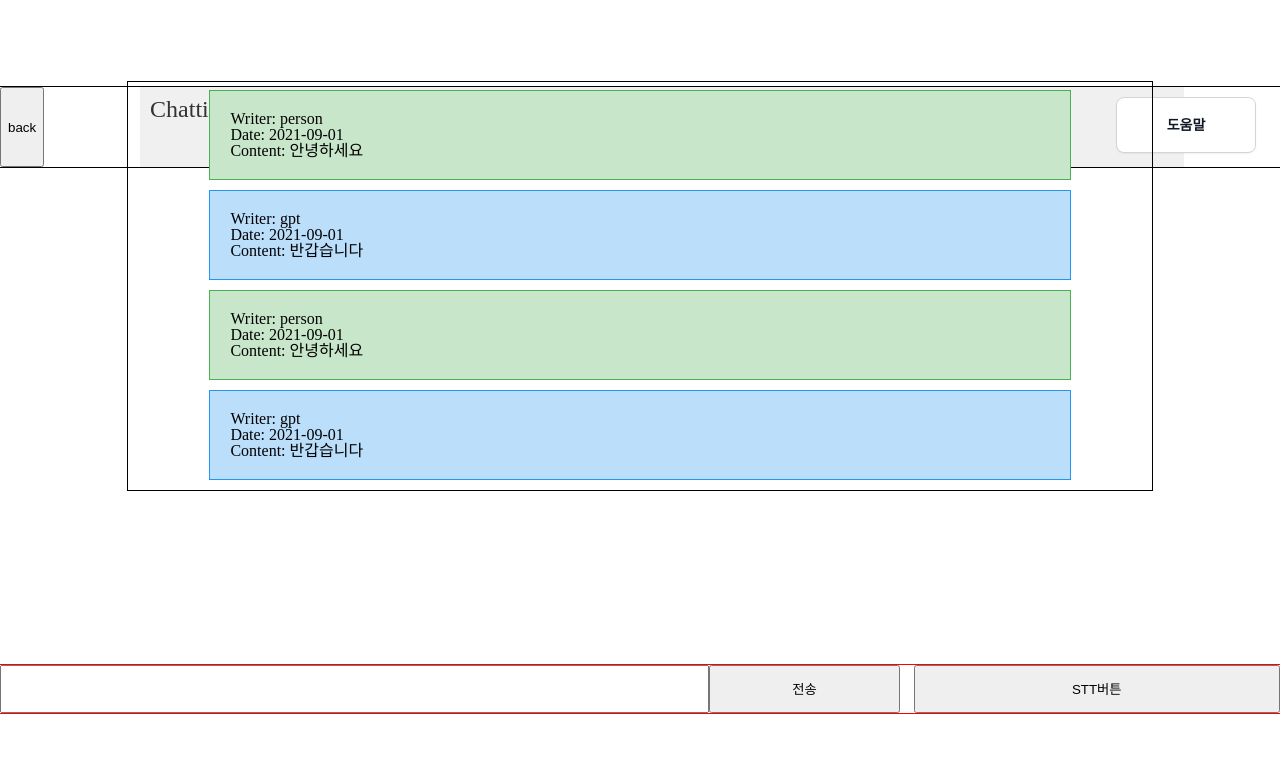
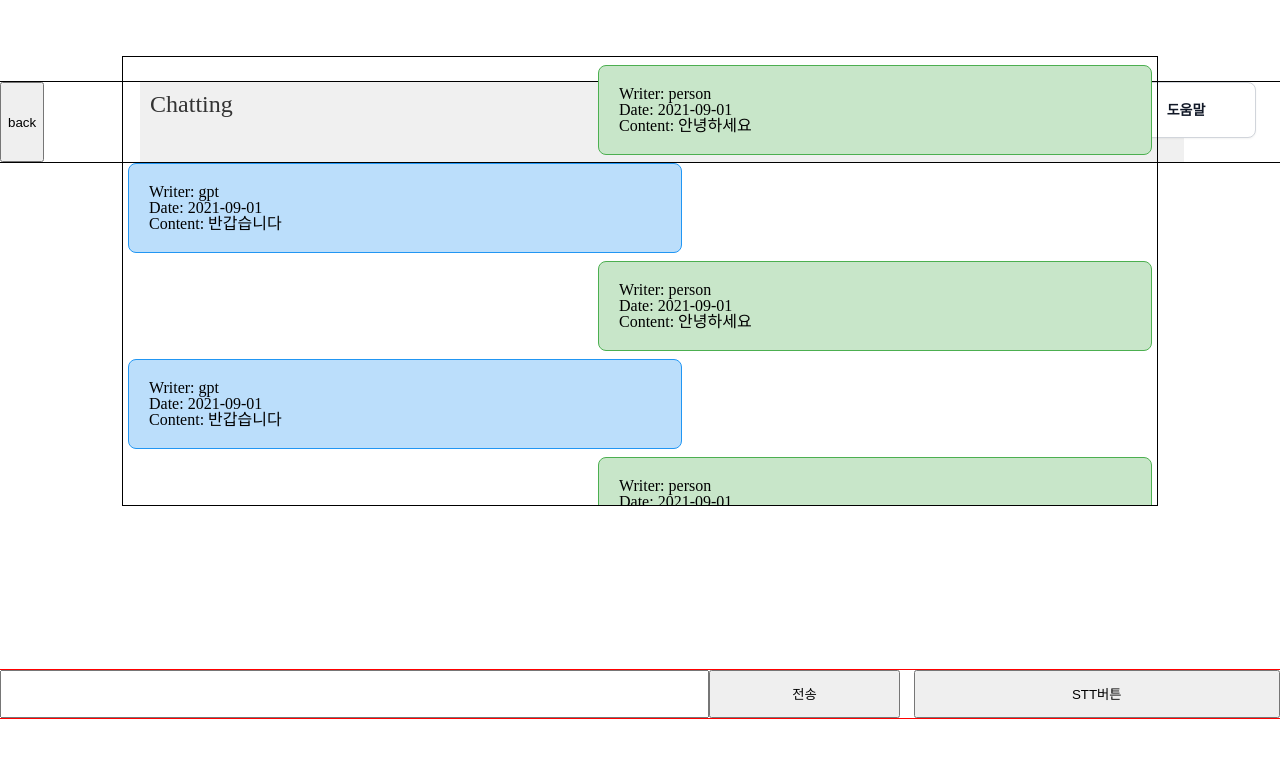
Before and after one commit to CWDll/Mearing, a React (Create React App) app: page /chatbot in a window 1280 px wide. Shown: the top 758 px of the page. Built offline with nearby package versions, Linux system fonts and the light colour scheme.

Commit message:
[Design] 채팅 전송자에 따라 스타일을 다르게 하여 채팅을 분리한다.

```diff
--- a/src/components/ChatbotMsgBox.tsx
+++ b/src/components/ChatbotMsgBox.tsx
@@ -16,14 +16,20 @@ const messageBoxStyle = css<{ writer: "person" | "gpt" }>`
     ${({ writer }) => (writer === "person" ? "#4CAF50" : "#2196F3")};
   background-color: ${({ writer }) =>
     writer === "person" ? "#C8E6C9" : "#BBDEFB"};
+  ${({ writer }) =>
+    writer === "person" ? "margin-left: auto;" : "margin-right: auto;"}
 `;
 
 const ContentBoxWrapper = styled.div<{ writer: "person" | "gpt" | any }>`
+  display: flex;
+  flex-direction: column;
   ${messageBoxStyle}
-  width: 80%;
+  width: 50%;
   height: 100%;
   padding: 20px;
-  margin-bottom: 10px;
+  margin-bottom: 0.5em;
+  border-radius: 0.5em;
+  padding: auto;
 `;
 
 const ChatbotMsgBox: React.FC<ChatbotMsgBoxProps> = (props) => {
--- a/src/pages/ChatbotPage/style.tsx
+++ b/src/pages/ChatbotPage/style.tsx
@@ -22,10 +22,10 @@ export const ChatMsgContainer = styled.div`
   flex-direction: column;
   align-items: center;
   width: 80%;
-  height: 25em;
+  height: 27em;
   border: 1px solid black;
-  padding-top: 0.5em;
   overflow-y: scroll;
+  padding: 0.5em 0.3em 0.5em 0.3em;
 `;
 
 export const UsetActionContainer = styled.div`
```
